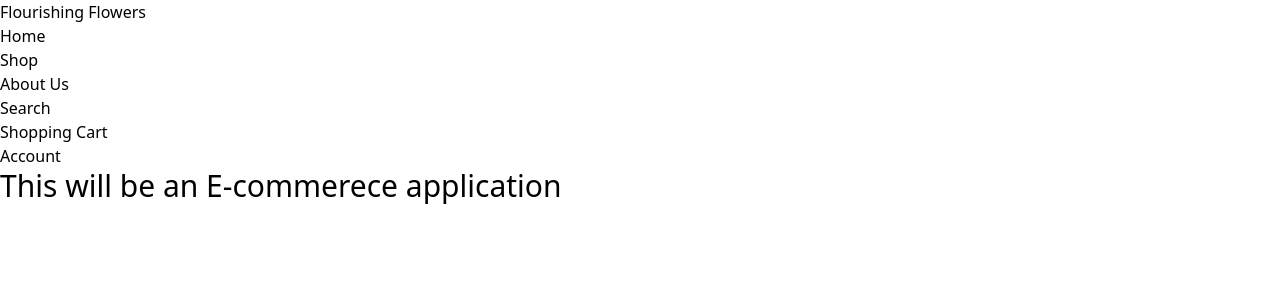
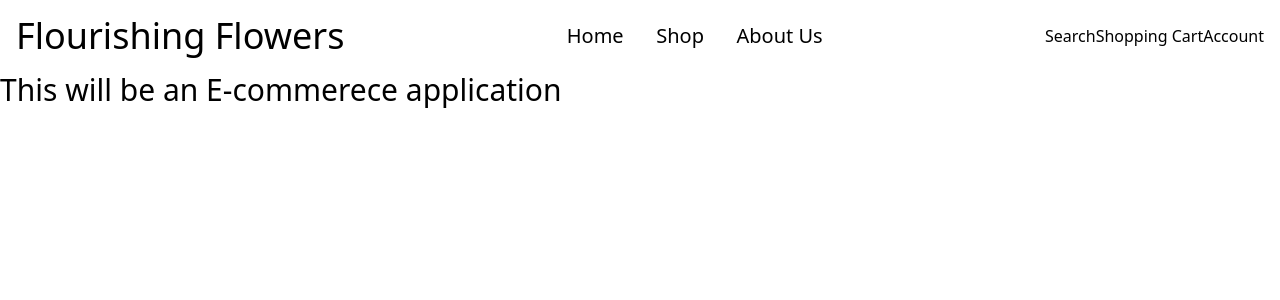
Before and after one commit to robertchapmanrlc/flourishing-flowers, a Next.js app: page / in a window 1280 px wide. Shown: the top 300 px of the page. Built offline with nearby package versions, Linux system fonts and the light colour scheme.

Commit message:
Applied a basic layout for the navbar elements

```diff
--- a/src/components/Navbar.tsx
+++ b/src/components/Navbar.tsx
@@ -2,20 +2,26 @@ import Link from "next/link";
 
 export default function Navbar() {
   return (
-    <nav>
-      <h1>Flourishing Flowers</h1>
-      <ul>
+    <nav className="w-full flex justify-between items-center p-4">
+      <h1 className="text-4xl">Flourishing Flowers</h1>
+      <ul className="w-64 flex justify-between">
         <li>
-          <Link href="/">Home</Link>
+          <Link href="/" className="text-xl">
+            Home
+          </Link>
         </li>
         <li>
-          <Link href="/shop">Shop</Link>
+          <Link href="/shop" className="text-xl">
+            Shop
+          </Link>
         </li>
         <li>
-          <Link href="/about">About Us</Link>
+          <Link href="/about" className="text-xl">
+            About Us
+          </Link>
         </li>
       </ul>
-      <ul>
+      <ul className="flex">
         <li>
           <Link href="/search">Search</Link>
         </li>
```
